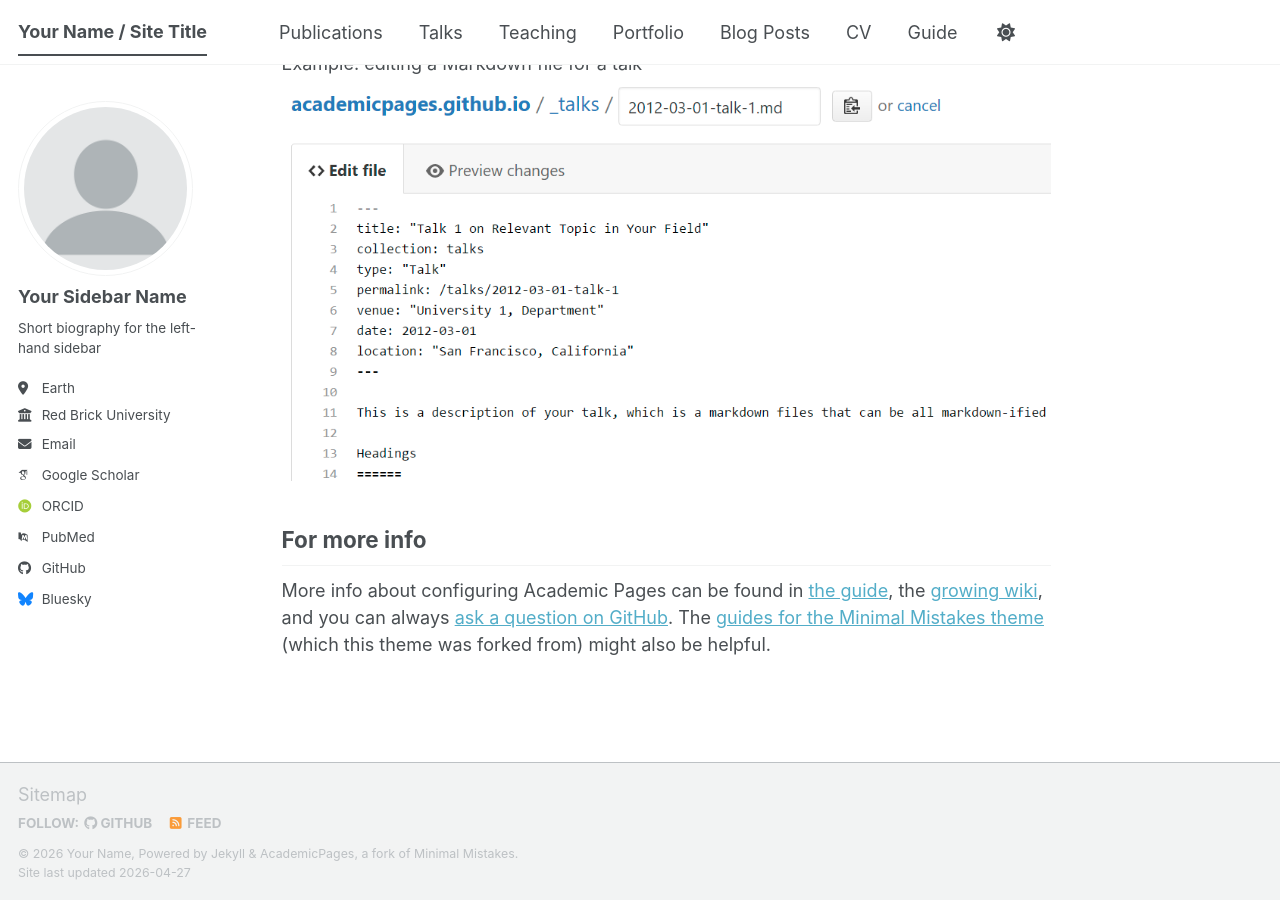
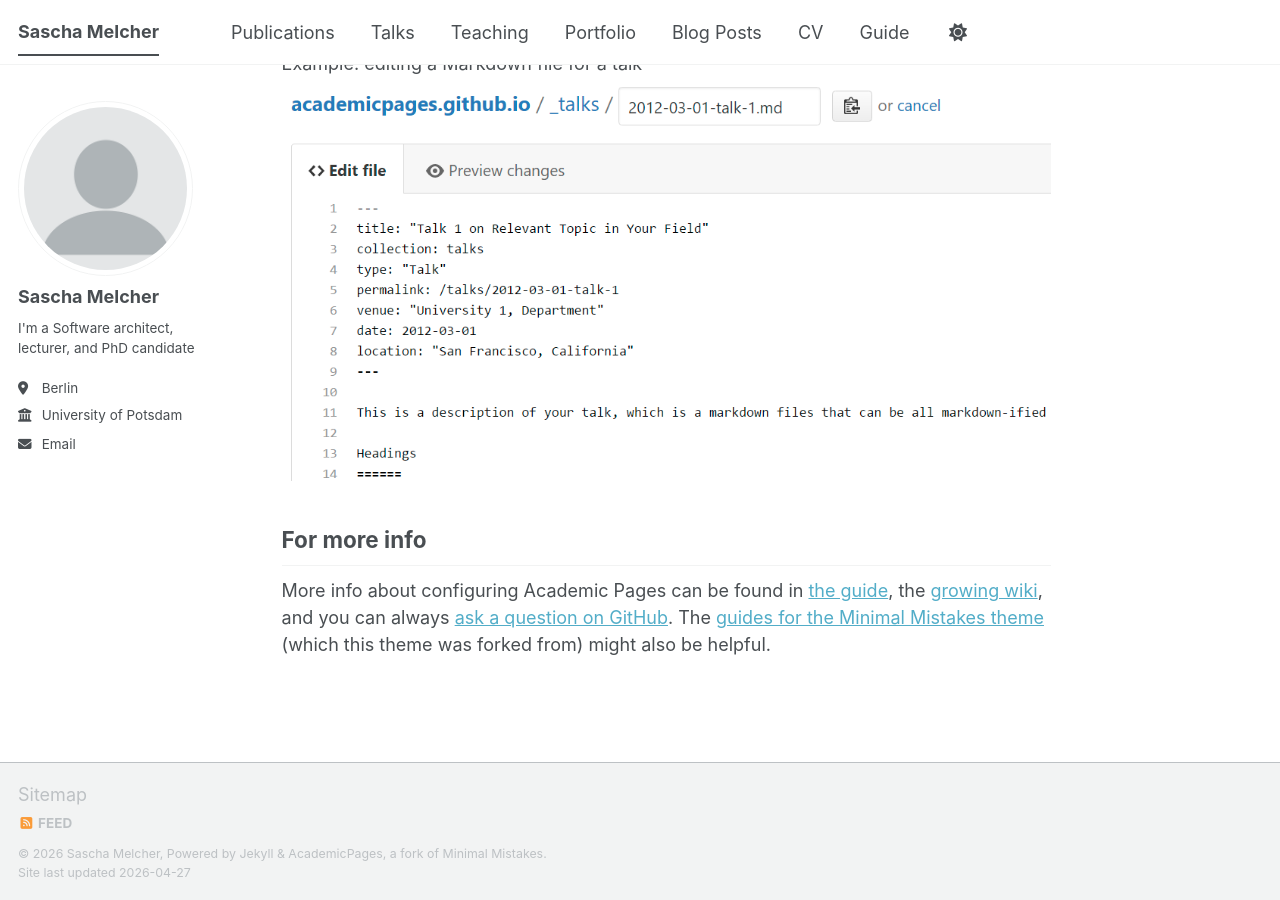
Before and after one commit to sashamelcher/sashamelcher.github.io, a Jekyll site: the page built from _pages/about.md, in a window 1280 px wide and 900 px high, scrolled down 2720 px. Built offline with Jekyll 4.4.1, drawn with Linux system fonts in a browser that asks for light colours; some web fonts are replaced; a script bundle is joined from its source files by our own code; library files that are not in the unit come from our copies.

Commit message:
Update _config.yml

```diff
--- a/_config.yml
+++ b/_config.yml
@@ -7,16 +7,16 @@
 # server process.
 
 # Basic Site Settings
-locale                   : "en-US"
+locale                   : "en-DE"
 site_theme               : "default" # The available themes options are "default", "air", "sunrise", "mint", "dirt" and "contrast"
-title                    : "Your Name / Site Title"
+title                    : "Sascha Melcher"
 title_separator          : "-"
-name                     : &name "Your Name"
-description              : &description "Your Name's academic portfolio"   # Update this with a general description of your site, this is the default if not overridden by a page
-url                      : https://academicpages.github.io # The base hostname & protocol for your site e.g. "https://[your GitHub username].github.io",
+name                     : &name "Sascha Melcher"
+description              : &description "My personal page"   # Update this with a general description of your site, this is the default if not overridden by a page
+url                      : https://sashamelcher.github.io # The base hostname & protocol for your site e.g. "https://[your GitHub username].github.io",
                                                            # or if you already have some other page hosted on Github then use "https://[your GitHub username].github.io/[Your Repo Name]"
 baseurl                  : "" # the subpath of your site, e.g. "/blog"
-repository               : "academicpages/academicpages.github.io"
+repository               : "sashamelcher/sashamelcher.github.io"
 
 # Site Author - The following control what appear as part of the author content on the side bar.
 #               If a field is blank the icon and link will not appear, otherwise it will be shown.
@@ -24,24 +24,24 @@ repository               : "academicpages/academicpages.github.io"
 author:
   # Biographic information
   avatar           : "profile.png"
-  name             : "Your Sidebar Name"
+  name             : "Sascha Melcher"
   pronouns         : # example: "she/her"
-  bio              : "Short biography for the left-hand sidebar"
-  location         : "Earth"
-  employer         : "Red Brick University"
+  bio              : "I'm a Software architect, lecturer, and PhD candidate"
+  location         : "Berlin"
+  employer         : "University of Potsdam"
   uri              : # URL
-  email            : "none@example.org"
+  email            : "saschamelcher@gmail.com"
 
   # Academic websites
   academia         : # URL
   arxiv            : # URL - Update with the correct link to your profile
-  googlescholar    : "https://scholar.google.com/citations?user=PS_CX0AAAAAJ"
+  googlescholar    : #"https://scholar.google.com/citations?user=PS_CX0AAAAAJ"
   inspire-hep      : # URL
   impactstory      : # URL
-  orcid            : "https://orcid.org/yourorcidurl"
+  orcid            : #"https://orcid.org/yourorcidurl"
   semantic         : # URL
   ssrn             : # URL
-  pubmed           : "https://www.ncbi.nlm.nih.gov/pubmed/?term=john+snow"
+  pubmed           : #"https://www.ncbi.nlm.nih.gov/pubmed/?term=john+snow"
   researchgate     : # URL
   scopus           : # URL
   zotero           : # URL
@@ -51,13 +51,13 @@ author:
   bitbucket        : # Username - Update with your username on the site
   codepen          : # Username
   dribbble         : # Username
-  github           : "academicpages"
+  github           : #"academicpages"
   kaggle           : # Username
   stackoverflow    : # User number or user number and name (i.e., use "1" or "1/jeff-atwood")
 
   # Social media
   artstation       : # Username
-  bluesky          : "bsky.app" # Replace this with you Bluesky username
+  bluesky          : #"bsky.app" # Replace this with you Bluesky username
   facebook         : # Username
   flickr           : # Username
   foursquare       : # Username
@@ -138,7 +138,7 @@ yandex_site_verification :
 
 # Social Sharing
 twitter:
-  username               : &twitter
+  username               : #&twitter
 facebook:
   username               :
   app_id                 :
```
